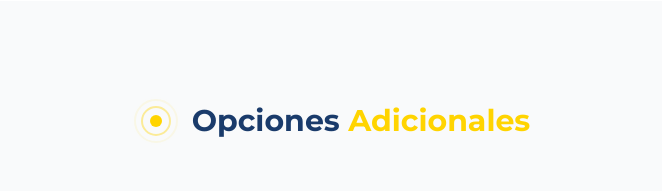
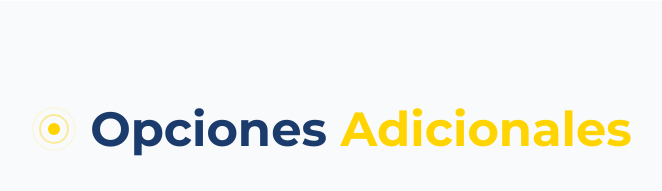
Before and after one commit to jcoldsolutionsj-lab/Proyect02_Front_Jht_webLading, a Django app: page /flota/ in a window 1280 px wide. Shown: the part 1704-1895 px from the top of the page, without its empty margins (309-971 px from the left). Run offline with Django 5.2, Linux system fonts and the light colour scheme; some libraries are stand-ins or nearby versions.

Commit message:
style(flota): unify title format for Opciones Adicionales with radar animation and spacing

```diff
--- a/jht_cms/templates/public/flota.html
+++ b/jht_cms/templates/public/flota.html
@@ -238,7 +238,7 @@
 <!-- ============================================ -->
 <section id="galeria-flota" class="bg-gray-50 w-full py-24 mb-24">
     <div class="max-w-7xl mx-auto px-4 md:px-10">
-        <h3 class="font-title text-3xl font-bold text-jht-dark mb-12 text-center flex items-center justify-center gap-3 animate-title-radar">
+        <h3 class="font-title text-4xl md:text-5xl font-bold text-jht-dark flex items-center justify-center gap-3 animate-title-radar py-2 leading-relaxed mb-12">
             <span class="gps-icon text-jht-gold shrink-0">
                 <span class="gps-dot"></span>
                 <span class="gps-ring gps-ring-1"></span>
```
